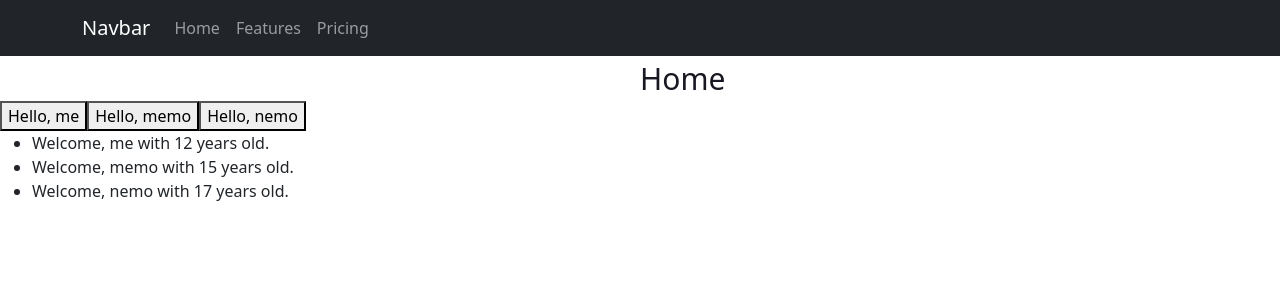
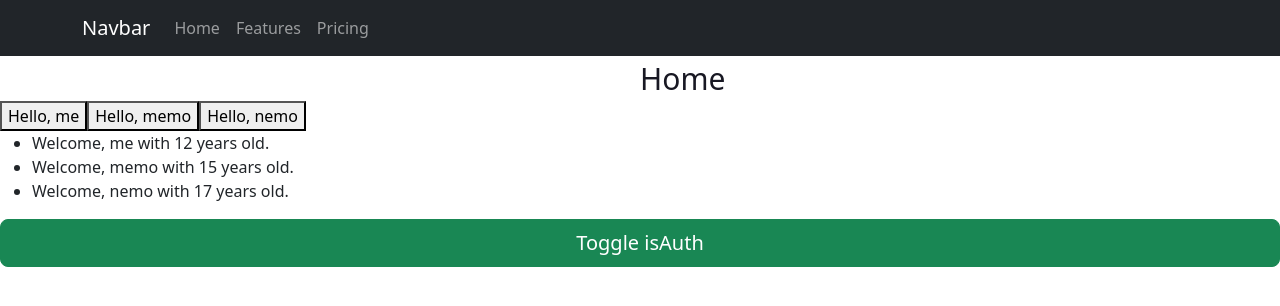
Before and after one commit to mAbdullah821/Learning-React.js, a React (Create React App) app: page / in a window 1280 px wide. Shown: the top 306 px of the page. Built offline with nearby package versions, Linux system fonts and the light colour scheme.

Commit message:
Add more conditional rendering
		- Create them using {&&, condition ? action_for_true : action_for_false}
		- Add a 'key' attribute to uniqely identify the
		  list_element
		- Use 'shortid' library to generate unique keys
		- Create a button to toggle the state of the variable
		  'isAuth'

```diff
--- a/package.json
+++ b/package.json
@@ -11,6 +11,7 @@
     "react-bootstrap": "^2.7.2",
     "react-dom": "^18.2.0",
     "react-scripts": "5.0.1",
+    "shortid": "^2.2.16",
     "web-vitals": "^2.1.4"
   },
   "scripts": {
--- a/src/users/users.js
+++ b/src/users/users.js
@@ -1,9 +1,12 @@
 import React from "react";
+import Button from "react-bootstrap/Button";
+import shortid from "shortid";
 
 export default class Users extends React.Component {
   constructor() {
     super();
     this.state = {
+      isAuth: true,
       users: [
         { name: "me", age: 12, display: true },
         { name: "do not display", age: 13, display: false },
@@ -14,28 +17,59 @@ export default class Users extends React.Component {
     };
   }
 
+  toggleIsAuth() {
+    this.setState({ isAuth: !this.state.isAuth });
+  }
+
   render() {
     // Conditional Rendering
+    // Only use 'Array.map()' to create an element list.
+    // As a rule of thumb, we should add a 'key' attribute for each element when we use 'Array.map()' to uniquely identify each element for good rendering performance, don't use the element 'index' as a unique key, the key must be unique at the level of the same type siblings element, e.g
+    // (
+    //   <ul>
+    //     <li key="unique_key"> text </li>
+    //     <li key="unique_key"> text </li>
+    //     <li key="unique_key"> text </li>
+    //   </ul>
+    // )
+
     return (
       <>
         {/* First example */}
-        {this.state.users.map((user) => {
+        {this.state.isAuth &&
+          this.state.users.map((user) => {
             if (user.display) {
-            return <button> Hello, {user.name}</button>;
+              return (
+                <button key={shortid.generate()}> Hello, {user.name}</button>
+              );
             }
           })}
         {/* Second example */}
         <ul>
-          {this.state.users.map((user) => {
+          {this.state.isAuth ? (
+            this.state.users.map((user) => {
               if (user.display) {
                 return (
-                <li>
+                  <li key={shortid.generate()}>
                     Welcome, {user.name} with {user.age} years old.
                   </li>
                 );
               }
-          })}
+            })
+          ) : (
+            <h1> Please Login </h1>
+          )}
         </ul>
+        {/* Separator Comment */}
+        <div className="d-grid gap-2">
+          <Button
+            variant="success"
+            size="lg"
+            onClick={() => this.toggleIsAuth()}
+          >
+            Toggle isAuth
+          </Button>
+        </div>
       </>
     );
   }
```
Also changed, not shown: 1 other file (tests, documents, lock files or other folders). Lines whose indentation alone changed are shown as unchanged.
